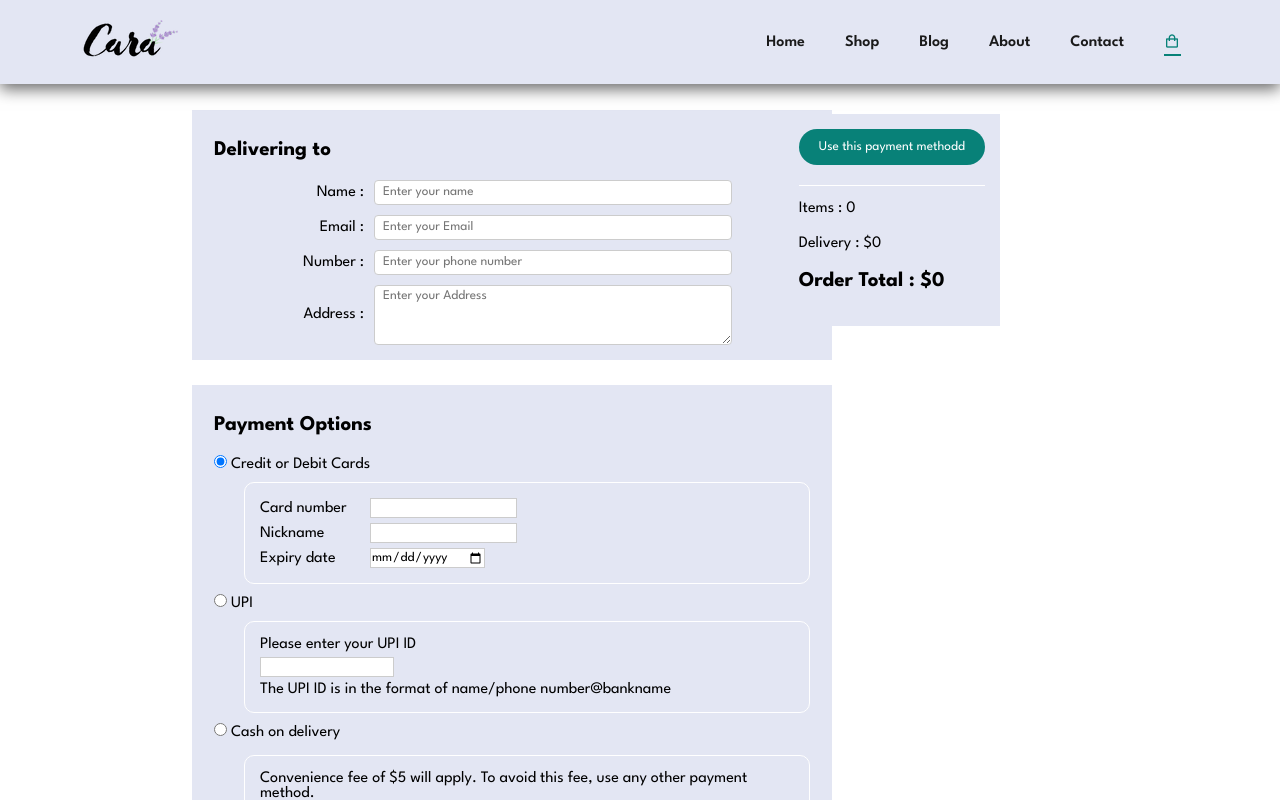
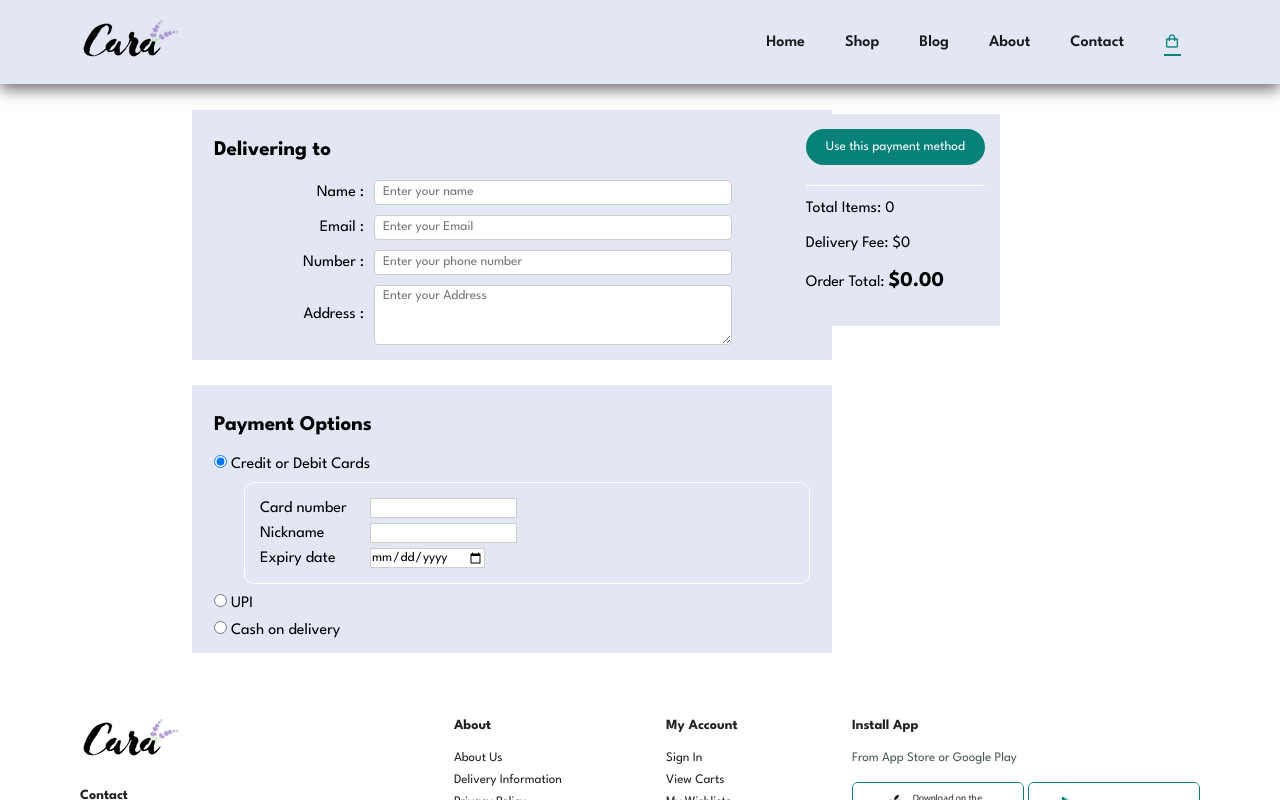
Before and after one commit to Ignix1290/E-Commerce-Project-JS, a plain HTML site: page checkout.html in a window 1280 px wide. Both pictures are taken after a click on the radio button 220 px from the left and 461 px from the top of the page. Shown: the top 800 px of the page. Drawn offline with nearby package versions, Linux system fonts and the light colour scheme.

Commit message:
checkout fucntionality completed

```diff
--- a/checkout.html
+++ b/checkout.html
@@ -57,7 +57,7 @@
 
         <div id="payment-options">
             <div>
-                <input name="payment" type="radio">
+                <input name="payment" type="radio" id="Credit or Debit Cards">
                 <label>Credit or Debit Cards</label>
             </div>
             <div id="card-form">
@@ -75,7 +75,7 @@
                 </div>
             </div>
             <div>
-                <input name="payment" type="radio">
+                <input name="payment" type="radio" id="UPI">
                 <label>UPI</label>
             </div>
             <div id="upi-form">
@@ -84,19 +84,21 @@
                 <label>The UPI ID is in the format of name/phone number@bankname</label>
             </div>
             <div id="cash-on-delivery">
-                <input name="payment" type="radio">
+                <input name="payment" type="radio" id="Cash on delivery">
                 <label>Cash on delivery</label>
+            </div>
+            <div id="cash-on-delivery-details">
                 <p>Convenience fee of $5 will apply. To avoid this fee, use any other payment method.</p>
             </div>
         </div>
     </div>
 
     <div id="order-total">
-        <button>Use this payment methodd</button>
+        <button>Use this payment method</button>
         <div id="order-total-details">
-            <p>Items : 0</p>
-            <p>Delivery : $0</p>
-            <p class="order-total">Order Total : $0</p>
+            <p>Total Items: <span id="total-quantity">0</span></p>
+            <p>Delivery Fee: <span id="delivery-fee">$0</span></p>
+            <p>Order Total: <span id="order-total-price">$0</span></p>
         </div>
     </div>
 
--- a/index.js
+++ b/index.js
@@ -267,6 +267,7 @@ function renderCart() {
     // Rebind remove and quantity change functions
     attachEventListeners();
     updateCart();
+    updateOrderSummary();
 }
 
 
@@ -315,6 +316,7 @@ function quantityChanged(event, itemId) {
 
     // Recalculate cart totals
     updateCart();
+    updateOrderSummary();
 }
 
 // Function to update cart totals (subtotal, total)
@@ -357,3 +359,90 @@ document.querySelectorAll('.addToCart').forEach(button => {
 });
 
 console.log("Cart items after addition:", cartItems);
+
+// Checkout Page radio functionality
+document.addEventListener("DOMContentLoaded", () => {
+    const paymentOptions = document.querySelectorAll("input[name='payment']");
+    const cardForm = document.getElementById("card-form");
+    const upiForm = document.getElementById("upi-form");
+    const codDetails = document.getElementById("cash-on-delivery-details");
+
+    const hideAllDetails = () => {
+        if (cardForm) cardForm.style.display = "none";
+        if (upiForm) upiForm.style.display = "none";
+        if (codDetails) codDetails.style.display = "none";
+    };
+
+    paymentOptions.forEach(option => {
+        option.addEventListener("change", () => {
+            hideAllDetails(); // Hide all details initially
+
+            // Show the relevant details based on selected option
+            if (option.id === "Credit or Debit Cards") {
+                cardForm.style.display = "flex";
+            } else if (option.id === "UPI") {
+                upiForm.style.display = "flex";
+            } else if (option.id === "Cash on delivery") {
+                codDetails.style.display = "block";
+            }
+        });
+    });
+
+    hideAllDetails(); // Initially hide all details
+});
+
+// Calculate total quantity of items in cart
+function getTotalQuantity() {
+    return cartItems.reduce((total, item) => total + item.quantity, 0);
+}
+
+// Calculate delivery fee based on payment method
+function getDeliveryFee() {
+    const codOption = document.querySelector('input[name="payment"][id="Cash on delivery"]');  // Correct ID selector
+    return codOption && codOption.checked ? 5 : 0;  // $5 if COD is selected, otherwise $0
+}
+
+
+// Calculate the total order price including delivery fee
+function getOrderTotal() {
+    let totalPrice = 0;
+
+    cartItems.forEach(item => {
+        totalPrice += item.price * item.quantity;
+    });
+
+    totalPrice += getDeliveryFee();  // Add delivery fee if applicable
+    return totalPrice;
+}
+
+// Update the order summary UI
+const updateOrderSummary = () => {
+    // Update total quantity
+    const totalQuantityElement = document.getElementById('total-quantity');
+    if (totalQuantityElement) {
+        totalQuantityElement.textContent = getTotalQuantity();
+    }
+
+    // Update delivery fee
+    const deliveryFeeElement = document.getElementById('delivery-fee');
+    if (deliveryFeeElement) {
+        deliveryFeeElement.textContent = `$${getDeliveryFee()}`;
+    }
+
+    // Update order total
+    const orderTotalElement = document.getElementById('order-total-price');
+    if (orderTotalElement) {
+        orderTotalElement.textContent = `$${getOrderTotal().toFixed(2)}`;
+    }
+};
+
+document.querySelectorAll("input[name='payment']").forEach(option => {
+    option.addEventListener("change", () => {
+        updateOrderSummary();  // Update the order summary when payment method changes
+    });
+});
+
+document.addEventListener("DOMContentLoaded", () => {
+    // Initialize the order summary as soon as the page loads
+    updateOrderSummary();
+});
--- a/styles.css
+++ b/styles.css
@@ -1073,7 +1073,7 @@ footer .copyright{
     width: 25%;
 }
 
-#cash-on-delivery p{
+#cash-on-delivery-details p{
     border: 1px solid white;
     border-radius: 10px;
     padding: 15px;
@@ -1102,7 +1102,7 @@ footer .copyright{
     background-color: #086f69;
 }
 
-.order-total{
+#order-total-price{
     font-size: 21px;
     font-weight: bold;
     color: black;
@@ -1115,6 +1115,10 @@ footer .copyright{
 #order-total-details{
     border-top: 1px solid white;
     margin-top: 20px;
+}
+
+#card-form, #upi-form, #cash-on-delivery-details {
+    display: none;
 }
 
 /* Start Media Query */
```
